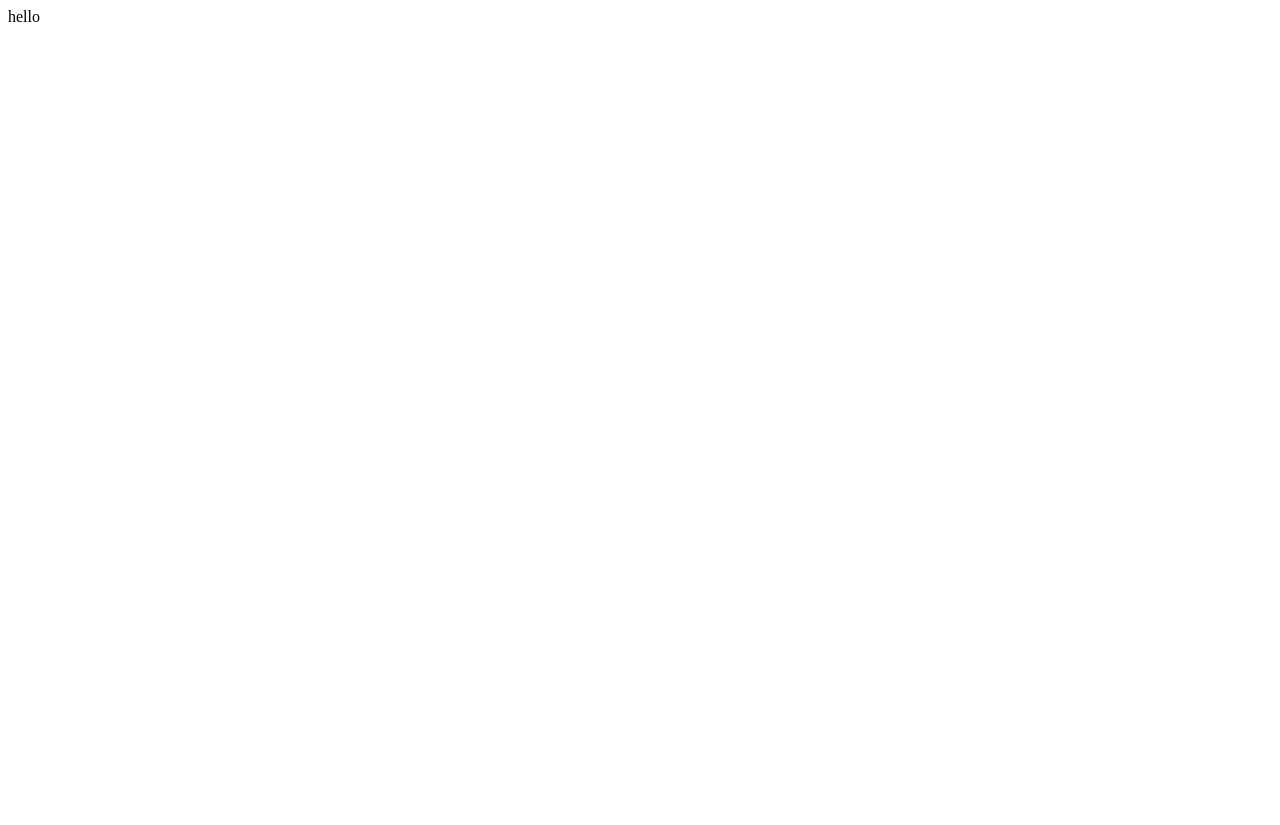
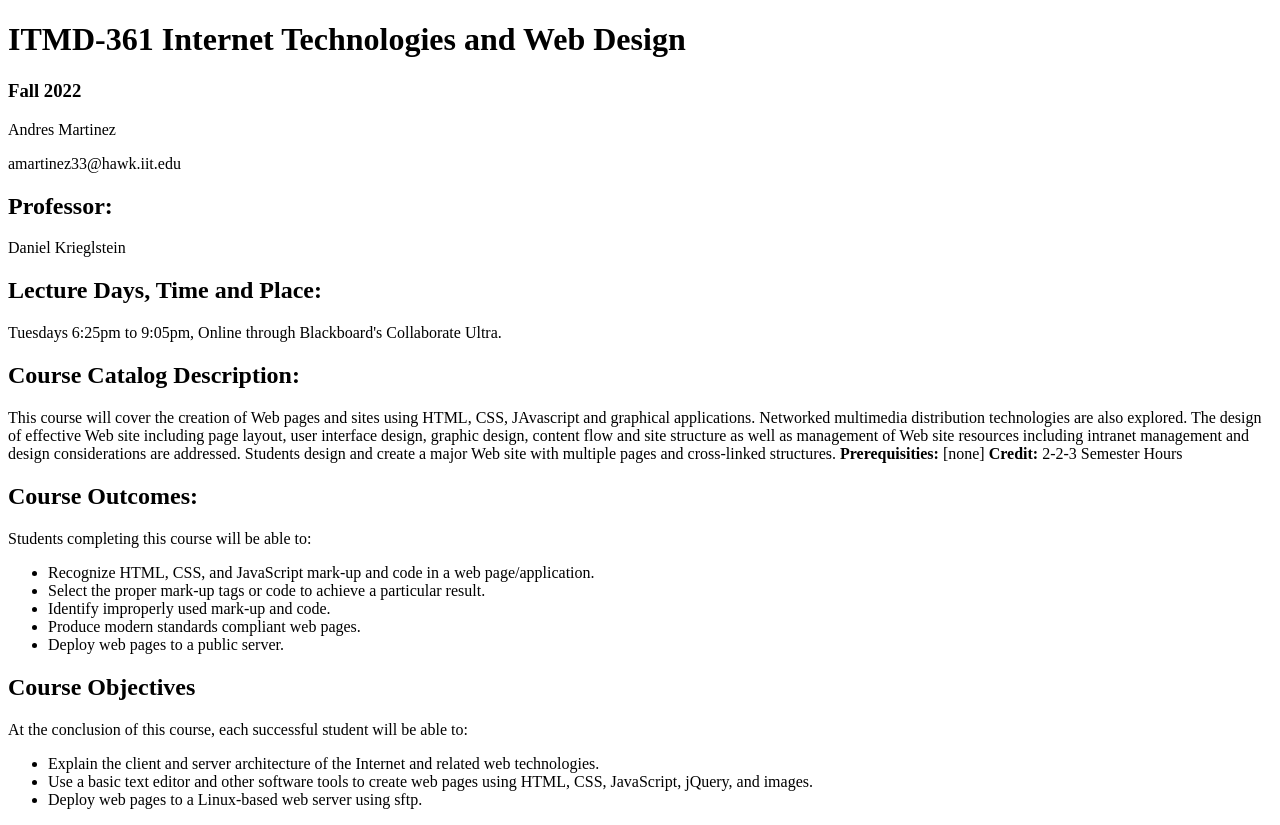
Before and after one commit to amartinez270/Lab-2, a plain HTML site: page index.html in a window 1280 px wide. Before the commit the page ends 800 px from the top, so only its background shows below. Drawn offline with Linux system fonts and the light colour scheme.

Commit message:
Update index.html

```diff
--- a/index.html
+++ b/index.html
@@ -1 +1,34 @@
-hello
+<!DOCTYPE html>
+<html lang="en">
+<head>
+<title> ITMD-361 Internet Technologies and Web Design</title>
+</head>
+<body>
+<h1> ITMD-361 Internet Technologies and Web Design </h1>
+<h3> Fall 2022</h3>
+<p>Andres Martinez</p>
+<p>amartinez33@hawk.iit.edu</p>
+<h2>Professor:</h2>
+<p>Daniel Krieglstein</p>
+<h2>Lecture Days, Time and Place:</h2>
+<p>Tuesdays 6:25pm to 9:05pm, Online through Blackboard's Collaborate Ultra.</p>
+<h2>Course Catalog Description:</h2>
+<p>This course will cover the creation of Web pages and sites using HTML, CSS, JAvascript and graphical applications. Networked multimedia distribution technologies are also explored. The design of effective Web site including page layout, user interface design, graphic design, content flow and site structure as well as management of Web site resources including intranet management and design considerations are addressed. Students design and create a major Web site with multiple pages and cross-linked structures.<strong> Prerequisities: </strong> [none] <strong> Credit:</strong> 2-2-3 Semester Hours</p>
+<h2>Course Outcomes:</h2>
+<p>Students completing this course will be able to:</p>
+<ul>
+<li>Recognize HTML, CSS, and JavaScript mark-up and code in a web page/application.</li>
+<li>Select the proper mark-up tags or code to achieve a particular result.</li>
+<li>Identify improperly used mark-up and code.</li>
+<li>Produce modern standards compliant web pages.</li>
+<li>Deploy web pages to a public server.</li>
+</ul>
+<h2>Course Objectives</h2>
+<p>At the conclusion of this course, each successful student will be able to:</p>
+<ul>
+<li>Explain the client and server architecture of the Internet and related web technologies.</li>
+<li>Use a basic text editor and other software tools to create web pages using HTML, CSS, JavaScript, jQuery, and images.</li>
+<li>Deploy web pages to a Linux-based web server using sftp.</li>
+</ul>
+</body>
+</html>
```
